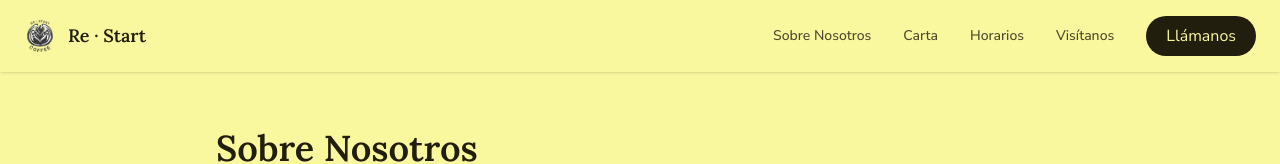
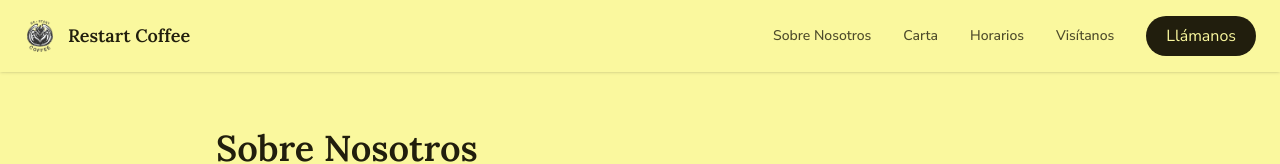
Before and after one commit to raudyweb/RESTART, a React (Vite) app: page /sobre-nosotros in a window 1280 px wide. Shown: the top 164 px of the page. Built offline with nearby package versions, Linux system fonts and the light colour scheme.

Commit message:
Update Navbar component to change brand name

```diff
--- a/src/components/Navbar.tsx
+++ b/src/components/Navbar.tsx
@@ -11,7 +11,7 @@ const [menuOpen,setMenuOpen]=useState(false);
   {label:"Visítanos",href:"/#visita"}
  ];
  return <nav className="fixed top-0 left-0 right-0 z-50 bg-background shadow">
- <div className="container flex items-center justify-between px-6 py-4"><a href="/" className="flex items-center gap-3"><img src={logoImg} alt="Restart Coffee" className="w-8 h-8 object-contain"/><span className="font-display text-lg font-semibold">Re · Start</span></a>
+ <div className="container flex items-center justify-between px-6 py-4"><a href="/" className="flex items-center gap-3"><img src={logoImg} alt="Restart Coffee" className="w-8 h-8 object-contain"/><span className="font-display text-lg font-semibold">Restart Coffee</span></a>
  <div className="hidden md:flex items-center gap-8">{links.map(l=><a key={l.href} href={l.href} className="text-sm font-medium text-foreground/80 hover:text-foreground">{l.label}</a>)}<a href="tel:+34621306720" className="px-5 py-2 rounded-full bg-foreground text-background">Llámanos</a></div>
  <button className="md:hidden" onClick={()=>setMenuOpen(!menuOpen)} aria-label="Abrir menú">{menuOpen?<X/>:<Menu/>}</button></div>
  {menuOpen&&<div className="md:hidden bg-background px-6 pb-6 flex flex-col gap-4">{links.map(l=><a key={l.href} href={l.href} onClick={()=>setMenuOpen(false)}>{l.label}</a>)}</div>}</nav>
```
